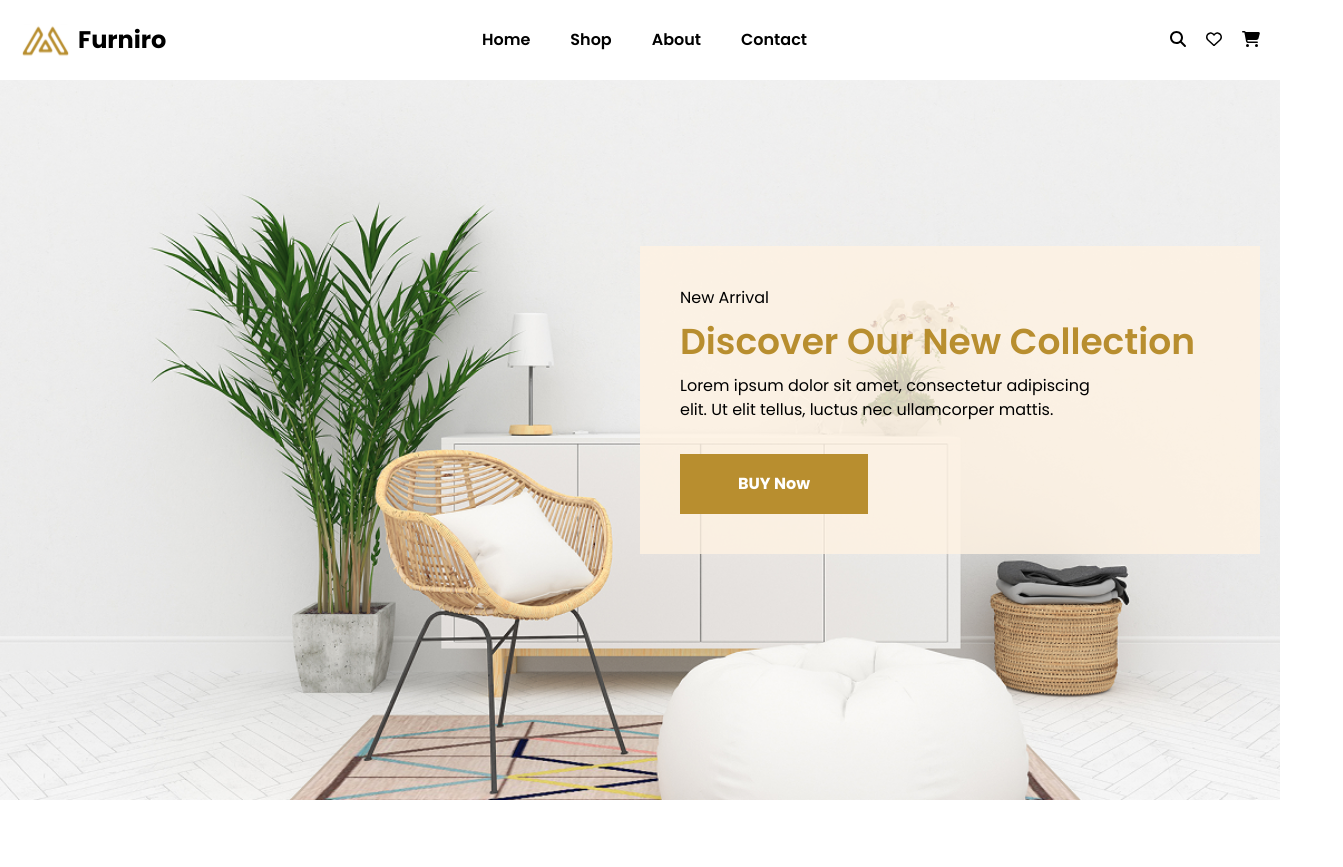
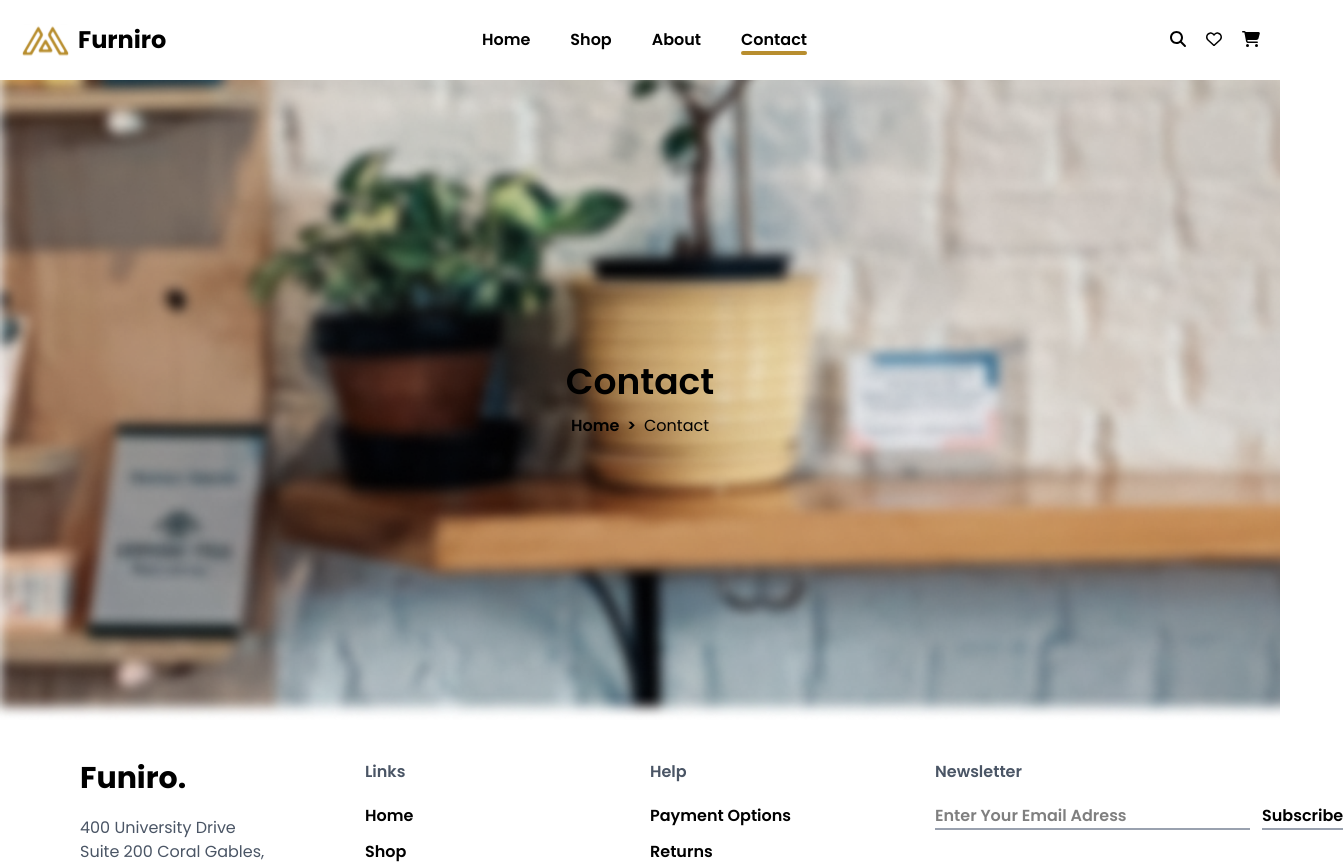
Before and after one commit to yKaayo/Furniro, a React (Vite) app: page /contact in a window 1280 px wide. Shown: the top 867 px of the page, 1343 px wide, since content can reach past the window. Before the commit the page ends 800 px from the top, so only its background shows below. Built offline with nearby package versions, Linux system fonts and the light colour scheme.

Commit message:
Footer and Routes Done

```diff
--- a/package.json
+++ b/package.json
@@ -17,6 +17,7 @@
     "@tailwindcss/vite": "^4.0.3",
     "react": "^18.3.1",
     "react-dom": "^18.3.1",
+    "react-router": "^7.1.5",
     "tailwindcss": "^4.0.3"
   },
   "devDependencies": {
--- a/src/App.jsx
+++ b/src/App.jsx
@@ -1,5 +1,3 @@
-import Header from "./layout/Header";
-import Main from "./layout/Main";
 import { library } from "@fortawesome/fontawesome-svg-core";
 import { faHeart } from "@fortawesome/free-regular-svg-icons";
 import {
@@ -7,15 +5,28 @@ import {
   faBarsStaggered,
   faMagnifyingGlass,
 } from "@fortawesome/free-solid-svg-icons";
+import { BrowserRouter, Routes, Route } from "react-router";
+import Home from "./pages/Home";
+import Shop from "./pages/Shop";
+import About from "./pages/About";
+import MainLayout from "./layout/MainLayout";
+import Contact from "./pages/Contact";
 
 library.add(faHeart, faCartShopping, faBarsStaggered, faMagnifyingGlass);
 
 function App() {
   return (
-    <>
-      <Header />
-      <Main />
-    </>
+    <BrowserRouter>
+      <Routes>
+        <Route element={<MainLayout />}>
+          <Route index element={<Home />} />
+          <Route path="shop" element={<Shop />} />
+          <Route path="about" element={<About />} />
+          <Route path="contact" element={<Contact />} />
+        </Route>
+        <Route path="*" element={<p>404</p>} />
+      </Routes>
+    </BrowserRouter>
   );
 }
 
--- /dev/null
+++ b/src/components/SectionBg.jsx
@@ -0,0 +1,16 @@
+/* eslint-disable react/prop-types */
+import SectionBgImg from "../assets/img/section-bg.webp";
+
+const SectionBg = (props) => {
+  return (
+    <div
+      style={{ backgroundImage: `url(${SectionBgImg})` }}
+      className="flex flex-col justify-center items-center gap-3 pt-20 h-[90svh] bg-cover"
+    >
+      <h2 className="text-4xl font-semibold">{props.name}</h2>
+      <p className="font-semibold"><span className="me-1">Home</span> &gt; <span className="ms-1 font-normal">{props.name}</span></p>
+    </div>
+  );
+};
+
+export default SectionBg;
--- a/src/index.css
+++ b/src/index.css
@@ -31,13 +31,18 @@
   --color-secundary-yellow: #fff3e3;
 
   /* Font */
-  --default-font-family: 'Poppins', 'sans-serif'
+  --default-font-family: "Poppins", "sans-serif";
 }
 
 /* Header */
 .nav__link {
-  @apply border-primary-yellow pb-1 relative border-b-0 after:duration-500 after:absolute after:h-1 after:bg-primary-yellow after:w-0 hover:after:w-[80%] after:rounded-full after:bottom-0 after:left-0;
+  @apply border-primary-yellow after:bg-primary-yellow relative border-b-0 pb-1 after:absolute after:bottom-0 after:left-0 after:h-1 after:w-0 after:rounded-full after:duration-500 hover:after:w-[40%];
 }
+
+.nav__link.active {
+  @apply after:w-full;
+}
+
 /* Header - End */
 
 /* Hero */
--- /dev/null
+++ b/src/layout/Footer.jsx
@@ -0,0 +1,61 @@
+import { Link } from "react-router";
+
+const Footer = () => {
+  return (
+    <footer className="bg-white">
+      <div className="container mx-auto grid grid-cols-1 sm:grid-cols-[auto_auto] lg:grid-cols-4 gap-x-5 gap-y-16 px-10 lg:px-20 py-10">
+        <div className="flex flex-col gap-5 items-center text-center sm:text-start sm:items-start">
+          <h2 className="text-3xl font-bold">Funiro.</h2>
+
+          <p className="text-gray-600 text-balance">400 University Drive Suite 200 Coral Gables,<br></br>FL 33134 USA</p>
+        </div>
+
+        <div className="flex flex-col items-center gap-5 font-semibold text-center sm:text-start sm:items-start">
+          <h3 className="text-gray-600">Links</h3>
+
+          <ul className="flex flex-col gap-3 ">
+            <li>
+              <Link to="/">Home</Link>
+            </li>
+            <li>
+              <Link to="shop">Shop</Link>
+            </li>
+            <li>
+              <Link to="about">About</Link>
+            </li>
+            <li>
+              <Link to="contact">Contact</Link>
+            </li>
+          </ul>
+        </div>
+
+        <div className="flex flex-col gap-5 font-semibold items-center text-center sm:text-start sm:items-start">
+          <h3 className="text-gray-600">Help</h3>
+
+          <ul className="flex flex-col gap-3">
+            <li>Payment Options</li>
+            <li>Returns</li>
+            <li>Privacy Policies</li>
+          </ul>
+        </div>
+
+        <div className="flex flex-col gap-5 font-semibold items-center sm:items-start">
+          <h3 className="text-gray-600">Newsletter</h3>
+
+          <form className="flex gap-3" onSubmit={(e) => e.preventDefault()}>
+            <input
+              className="border-b-2 border-gray-400"
+              type="email"
+              placeholder="Enter Your Email Adress"
+            />
+            <button className="border-b-2 border-gray-400">
+              Subscribe
+            </button>
+          </form>
+        </div>
+      </div>
+    </footer>
+  );
+};
+
+export default Footer;
--- a/src/layout/Header.jsx
+++ b/src/layout/Header.jsx
@@ -1,18 +1,25 @@
 import { useState } from "react";
 import logo from "../../public/logo.svg";
 import { FontAwesomeIcon } from "@fortawesome/react-fontawesome";
+import { NavLink, Link } from "react-router";
 
 const Header = () => {
   const [showNavBar, setShowNavBar] = useState(false);
+  const navLinks = [
+    { name: "Home", path: "/" },
+    { name: "Shop", path: "/shop" },
+    { name: "About", path: "/about" },
+    { name: "Contact", path: "/contact" },
+  ];
 
   return (
-    <header className="bg-white px-5 fixed w-full">
+    <header className="fixed w-full bg-white px-5">
       <div className="relative container mx-auto flex h-20 flex-wrap items-center justify-between md:flex-nowrap">
         <h1>
-          <a className="flex items-center text-2xl font-bold" href="#">
+          <Link className="flex items-center text-2xl font-bold" to='/'>
             <img className="mr-2" src={logo} alt="Website Logo" />
             Furniro
-          </a>
+          </Link>
         </h1>
 
         <button
@@ -32,18 +39,16 @@ const Header = () => {
         >
           <nav className="relative md:mx-auto">
             <ul className="flex flex-col justify-center gap-10 font-semibold md:flex-row">
-              <li>
-                <a className="nav__link" href="">Home</a>
-              </li>
-              <li>
-                <a className="nav__link" href="">Shop</a>
-              </li>
-              <li>
-                <a className="nav__link" href="">About</a>
-              </li>
-              <li>
-                <a className="nav__link" href="">Contact</a>
-              </li>
+              {navLinks.map((link) => (
+                <li key={link.path}>
+                  <NavLink
+                    className={`nav__link ${({ isActive }) => (isActive ? "active" : "")}`}
+                    to={link.path}
+                  >
+                    {link.name}
+                  </NavLink>
+                </li>
+              ))}
             </ul>
           </nav>
 
--- a/src/layout/Main.jsx
+++ b/src/layout/Hero.jsx
@@ -6,7 +6,7 @@ const Hero = () => {
       style={{ backgroundImage: `url(${heroBgImg})` }}
       className="bg-cover bg-[35%_100%]"
     >
-      <div className="container mx-auto grid h-svh grid-cols-1 items-center justify-center px-5 md:grid-cols-2">
+      <div className="container mx-auto grid h-[90svh] grid-cols-1 items-center justify-center px-5 md:grid-cols-2">
         <div className="bg-secundary-yellow/80 col-start-2 flex flex-col items-start gap-3 p-10">
           <p>New Arrival</p>
           <h2 className="text-primary-yellow text-4xl font-semibold">
--- /dev/null
+++ b/src/layout/MainLayout.jsx
@@ -0,0 +1,15 @@
+import { Outlet } from "react-router";
+import Header from "../layout/Header";
+import Footer from "./Footer";
+
+const MainLayout = () => {
+  return (
+    <>
+      <Header />
+      <Outlet />
+      <Footer />
+    </>
+  );
+};
+
+export default MainLayout;
--- /dev/null
+++ b/src/pages/About.jsx
@@ -0,0 +1,7 @@
+import SectionBg from "../components/SectionBg";
+
+const About = () => {
+  return <SectionBg name='About' />
+};
+
+export default About;
--- /dev/null
+++ b/src/pages/Contact.jsx
@@ -0,0 +1,7 @@
+import SectionBg from "../components/SectionBg";
+
+const Contact = () => {
+    return <SectionBg name='Contact' />
+  };
+
+  export default Contact;
--- /dev/null
+++ b/src/pages/Home.jsx
@@ -0,0 +1,11 @@
+import Hero from "../layout/Hero";
+
+const Home = () => {
+  return (
+    <>
+      <Hero />
+    </>
+  );
+};
+
+export default Home;
--- /dev/null
+++ b/src/pages/Shop.jsx
@@ -0,0 +1,7 @@
+import SectionBg from "../components/SectionBg";
+
+const Shop = () => {
+  return <SectionBg name='Shop' />
+};
+
+export default Shop;
```
Also changed, not shown: src/assets/img/section-bg.webp (added), 1 other file (tests, documents, lock files or other folders).
